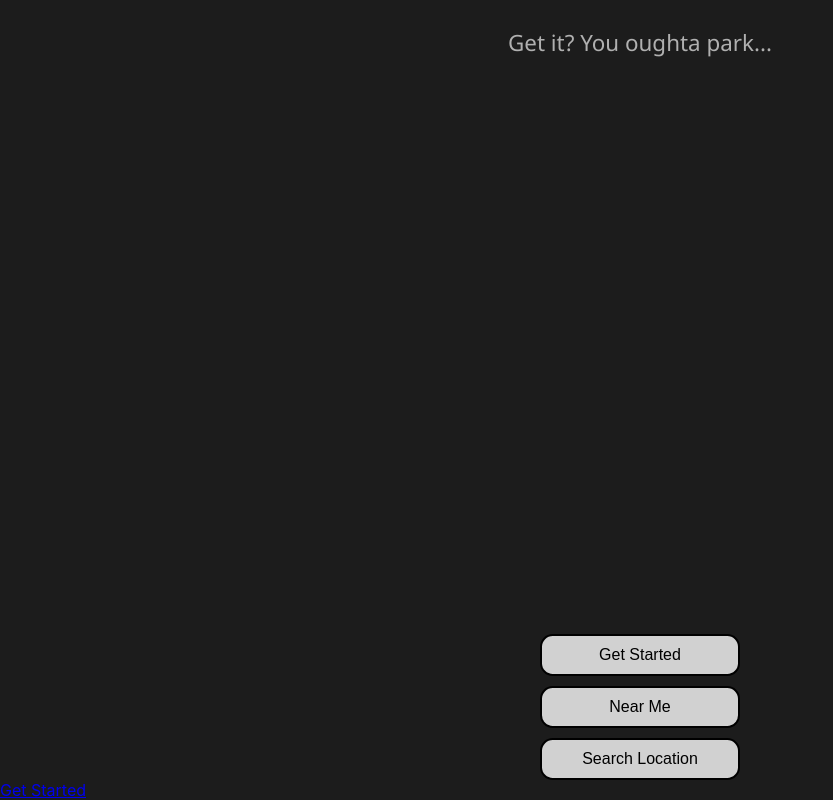
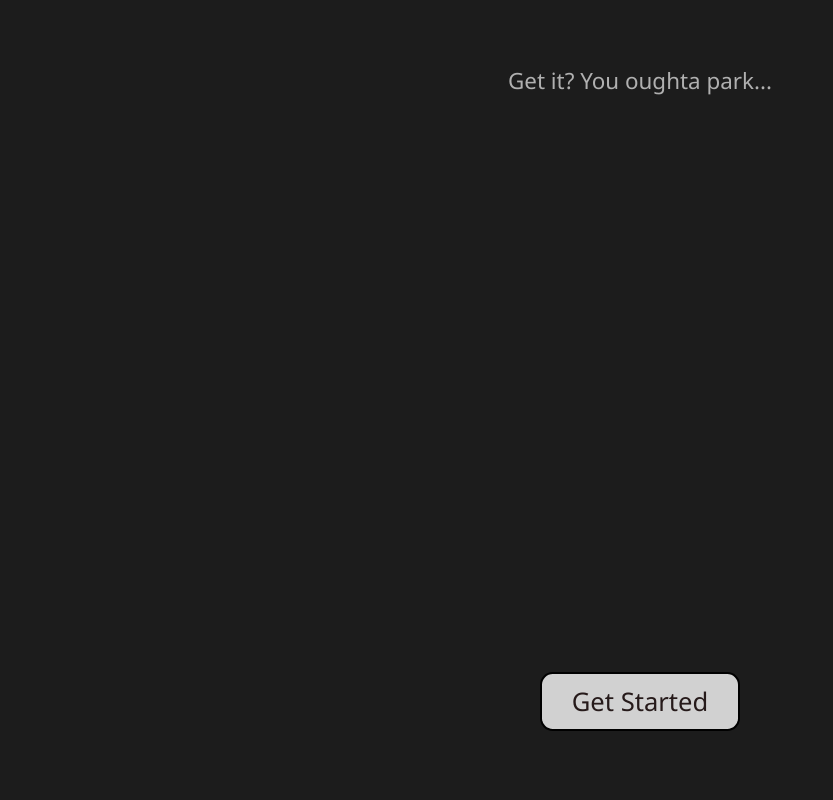
Before and after one commit to EmoruwaTolu/uottaparkmain, a React (Create React App) app: page / in a window 1280 px wide. Shown: the part 296-1096 px from the top of the page, without its empty margins (0-833 px from the left). After the commit the page ends 1027 px from the top, so only its background shows below. Built offline with nearby package versions, Linux system fonts and the light colour scheme.

Commit message:
ui changes and added the logo to nav bar

```diff
--- a/src/Navbar/navbar-styling.css
+++ b/src/Navbar/navbar-styling.css
@@ -1,6 +1,6 @@
 .navbar{
     height: 8vh;
-    background-color: #326491;
+    background-color: #2d2a58fa;
     display: flex;
     justify-content: space-between;
     align-items: center;
@@ -14,6 +14,7 @@
     flex: 1;
     display: flex;
     align-items: center;
+    padding-top: 1rem;
 }
 .navbar-logo > a > img{
     height: 5vh;
--- a/src/Navbar/navbar.js
+++ b/src/Navbar/navbar.js
@@ -1,6 +1,7 @@
 import React, {useState} from 'react';
 import { Link } from "react-router-dom";
 import './navbar-styling.css';
+import TitleImage from "../SplashScreen/TitleImage.png";
 
 function Navbar() {
 
@@ -20,7 +21,9 @@ function Navbar() {
     return (
         <div className='navbar'>
             <div className='navbar-logo'>
-                <Link to='/'>Home</Link>
+                <Link to='/'>
+                    <img src={TitleImage}/>
+                </Link>
             </div>
             <ul className={showDropdown ? 'navbar-links dropdown-menu active' : 'navbar-links'}>
                 {links.map((link, index) => (
--- a/src/SplashScreen/screen.css
+++ b/src/SplashScreen/screen.css
@@ -1,4 +1,5 @@
 .text-body-intro {
+    padding-top: 2.4rem;
     color:#d1d1d1;
     font-family: 'Segoe UI', Tahoma, Geneva, Verdana, sans-serif;
     text-align: center;
@@ -36,10 +37,17 @@
 .screen-button-button {
     background-color: #d1d1d1;
     border: 2px solid #000000;
-    color: rgb(0, 0, 0);
+    color: rgb(38, 26, 26);
     text-align: center;
-    font-size: 1rem;
+    font-size: 1.6rem;
     border-radius: 0.8rem;
     padding: 10px 20px;
     width: 200px;
+    font-family: 'Segoe UI', Tahoma, Geneva, Verdana, sans-serif;
 }
+
+.screen-button-button:hover {
+    background-color: #a5a7ee;
+    transition: all 0.rgb(124, 128, 232)e;
+    color: #2b3036;
+}
--- a/src/SplashScreen/screen.js
+++ b/src/SplashScreen/screen.js
@@ -15,17 +15,10 @@ function Screen() {
 
         <div className='screen-button-container'>
             <div className='get-started'>
-                <button className='screen-button-button'>Get Started</button>
+              <Link to={'/home'}>
+              <button className='screen-button-button'>Get Started</button>
+              </Link>
             </div>
-            <div className='near-me'>
-                <button className='screen-button-button'>Near Me</button>
-            </div>
-            <div className='search-location'>
-                <button className='screen-button-button'>Search Location</button>
-            </div>
-        </div>
-        <div className='get-started'>
-            <Link to={'/home'}>Get Started</Link>
         </div>
     </div>
   );
```
